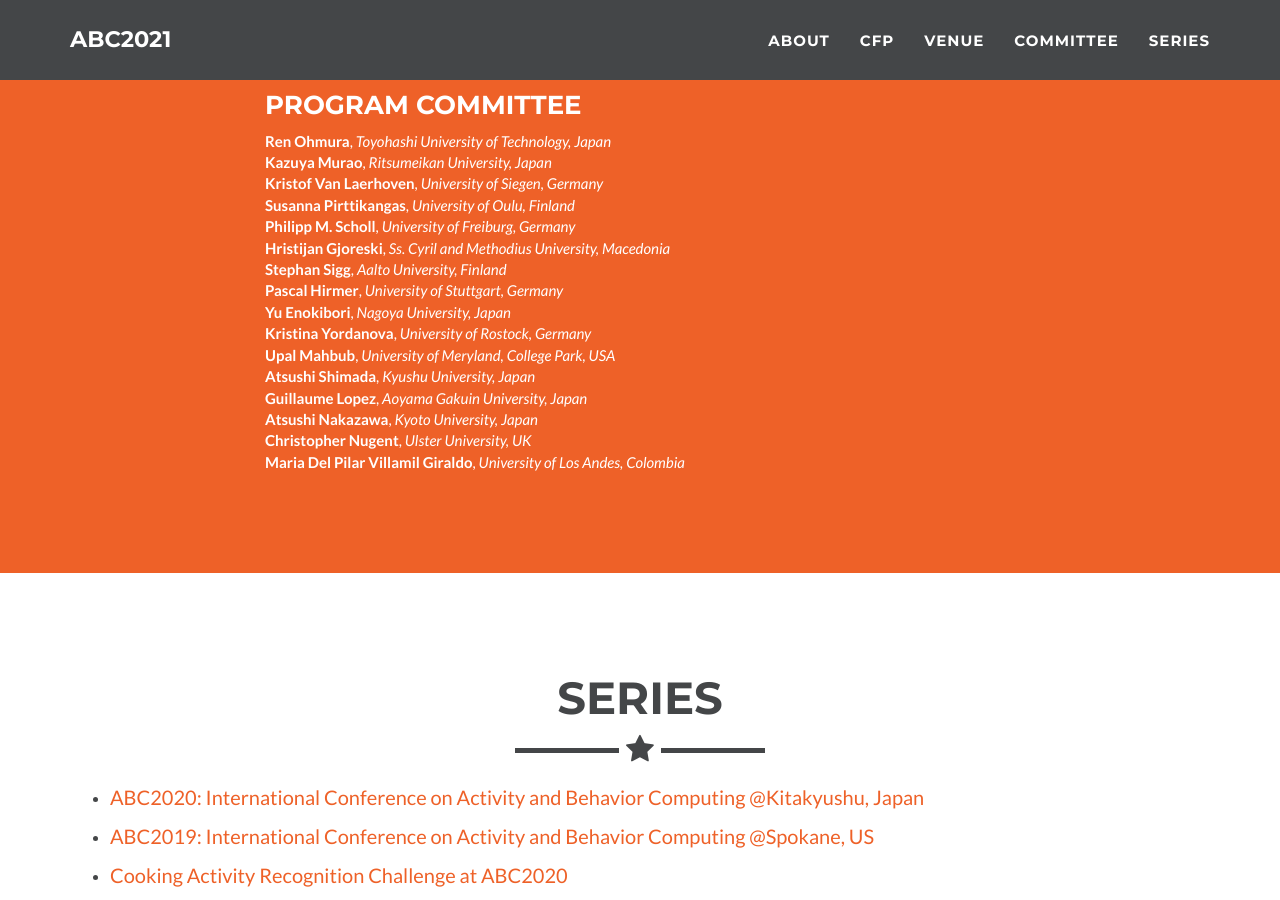
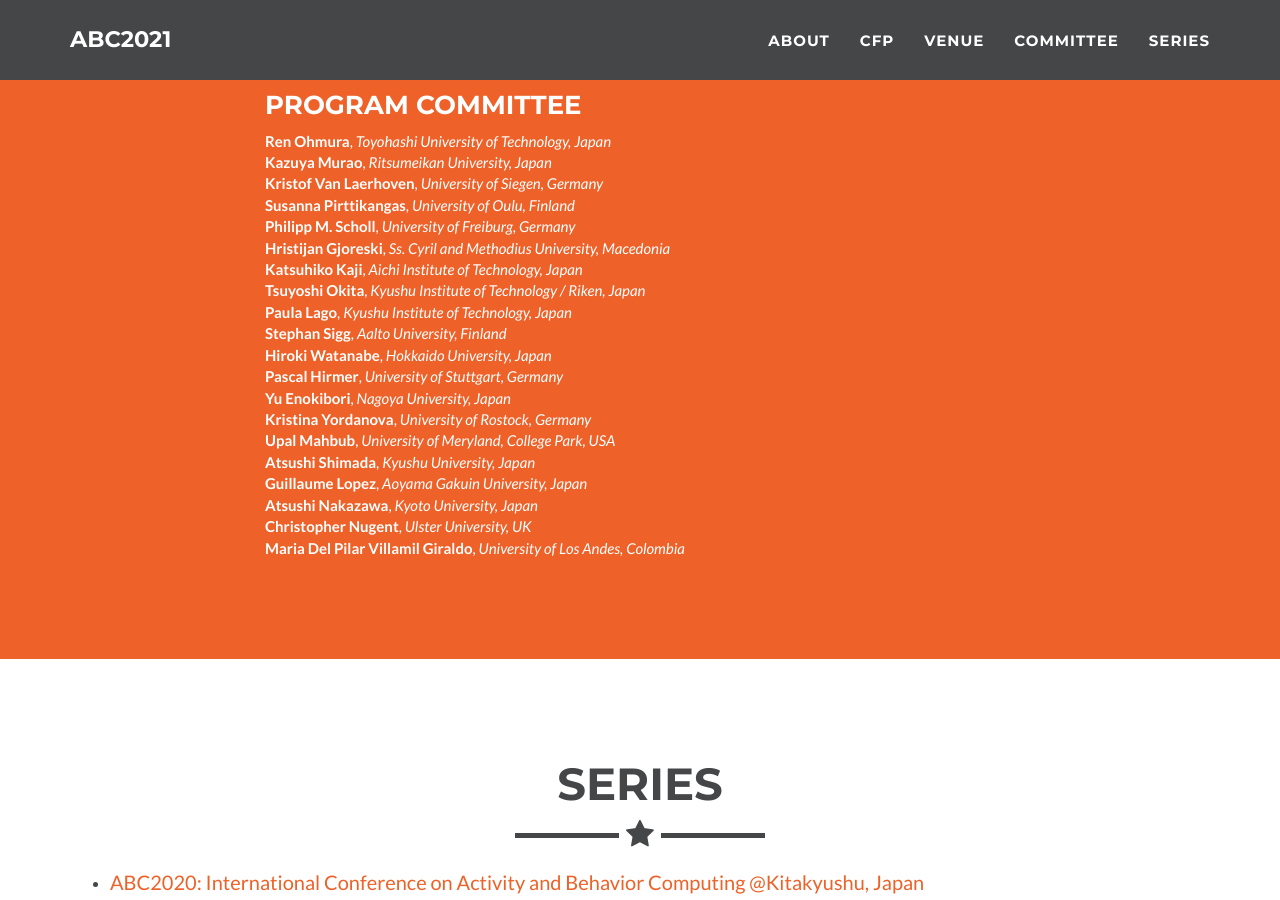
Before and after one commit to abc-research/abc-research.github.io, a Jekyll site: the page built from index.html, in a window 1280 px wide and 900 px high, scrolled down 4552 px. Built offline with Jekyll 4.4.1, drawn with Linux system fonts in a browser that asks for light colours; part of the change alters nothing that is shown.

Commit message:
Update _config.yml

```diff
--- a/_config.yml
+++ b/_config.yml
@@ -156,16 +156,16 @@ committee:
         affil: University of Freiburg, Germany
       - name: Hristijan Gjoreski
         affil: Ss. Cyril and Methodius University, Macedonia
-#      - name: Katsuhiko Kaji
-#        affil: Aichi Institute of Technology, Japan
-#      - name: Tsuyoshi Okita
-#        affil: Kyushu Institute of Technology / Riken, Japan
-#      - name: Paula Lago
-#        affil: Kyushu Institute of Technology, Japan
+      - name: Katsuhiko Kaji
+        affil: Aichi Institute of Technology, Japan
+      - name: Tsuyoshi Okita
+        affil: Kyushu Institute of Technology / Riken, Japan
+      - name: Paula Lago
+        affil: Kyushu Institute of Technology, Japan
       - name: Stephan Sigg
         affil: Aalto University, Finland
-#      - name: Hiroki Watanabe
-#        affil: Hokkaido University, Japan
+      - name: Hiroki Watanabe
+        affil: Hokkaido University, Japan
       - name: Pascal Hirmer
         affil: University of Stuttgart, Germany
 #      - name: Shigeyuki Miyagi
```
